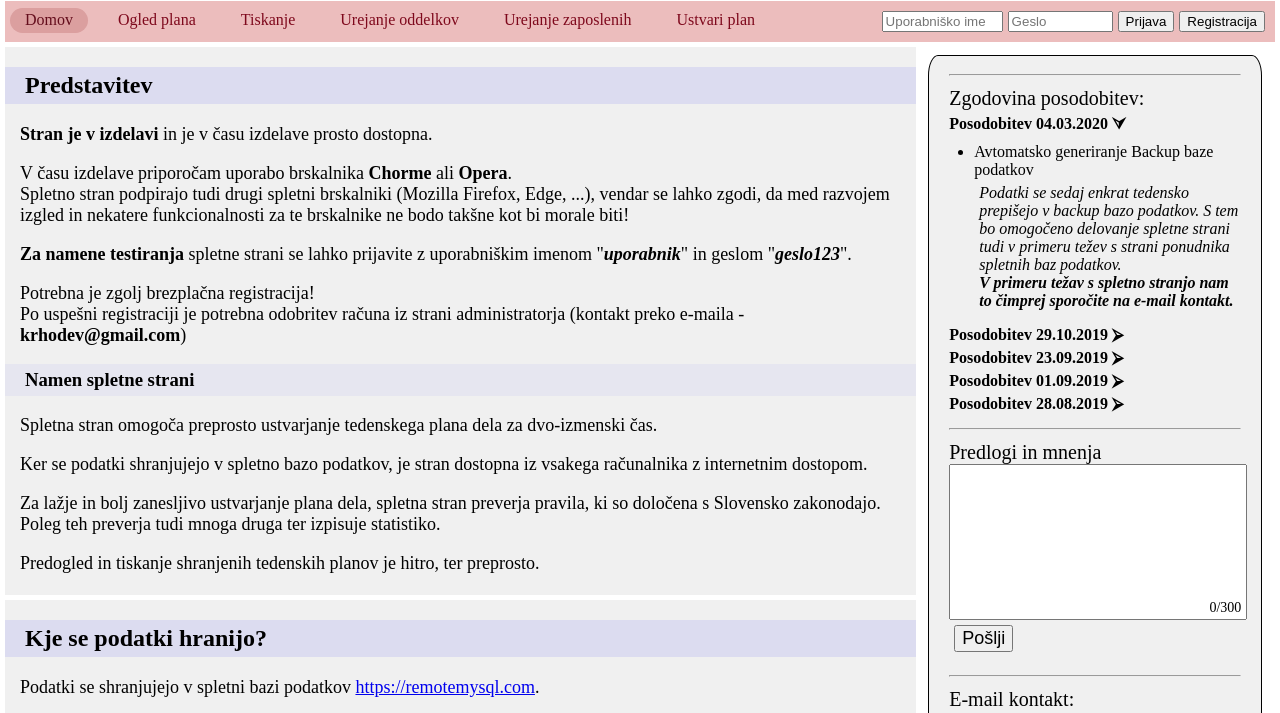
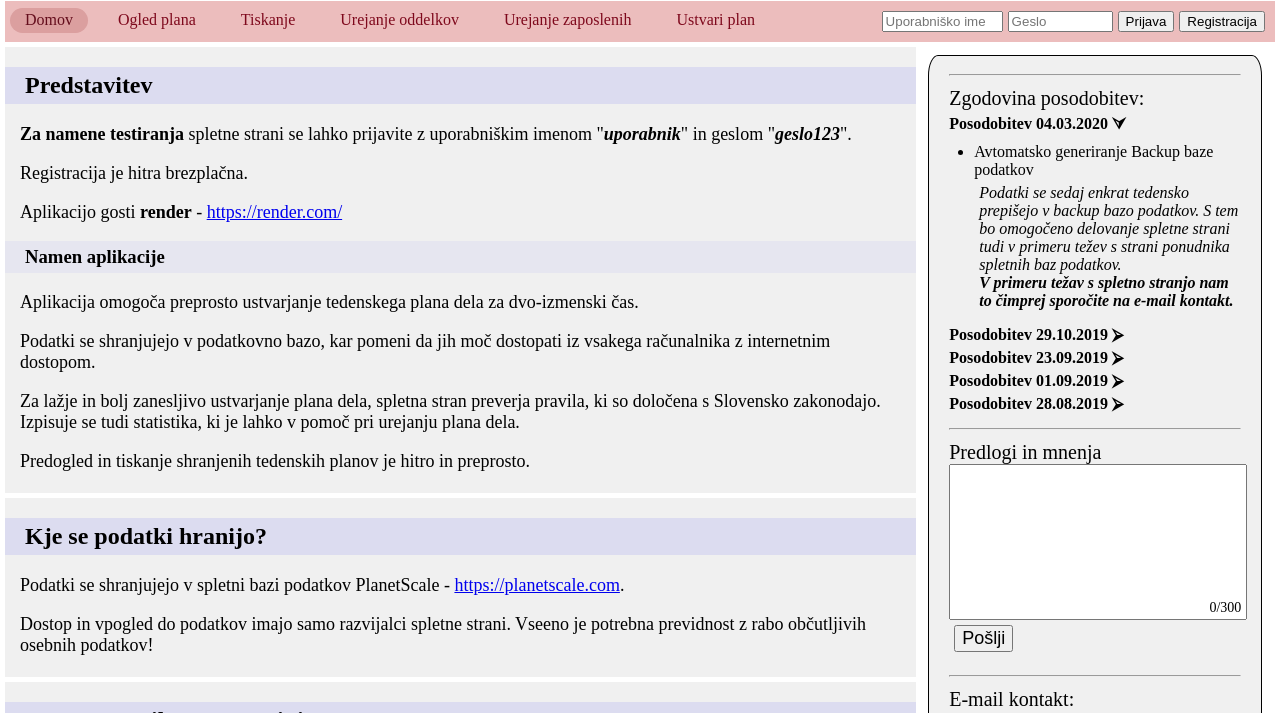
Before and after one commit to blazvrh/Shift-Planner-v2, a website: page public/index.html in a window 1280 px wide. Shown: the part 87-800 px from the top of the page. Drawn offline with Linux system fonts and the light colour scheme; no server answers.

Commit message:
index.html update + node upgrade

```diff
--- a/public/index.html
+++ b/public/index.html
@@ -199,51 +199,43 @@
         <article>
             <h2>Predstavitev</h2>
             <p>
-                <strong>Stran je v izdelavi</strong> in je v času izdelave prosto dostopna.
-            </p>
-            <p>
-                V času izdelave priporočam uporabo brskalnika <strong>Chorme</strong> ali <strong>Opera</strong>.
-                <br>
-                Spletno stran podpirajo tudi drugi spletni brskalniki (Mozilla Firefox, Edge, ...),
-                vendar se lahko zgodi, da med razvojem izgled in nekatere funkcionalnosti za te brskalnike ne bodo
-                takšne kot bi morale biti!
-            </p>
-            <p>
                 <strong>Za namene testiranja</strong> spletne strani se lahko prijavite z uporabniškim imenom "<em><strong>uporabnik</strong></em>"
                 in geslom "<em><strong>geslo123</strong></em>".
             </p>
             <p>
-                Potrebna je zgolj brezplačna registracija!
-                <br>
-                Po uspešni registraciji je potrebna odobritev računa iz strani administratorja
-                (kontakt preko e-maila - <strong>krhodev@gmail.com</strong>)
-            </p>
-            <h3>Namen spletne strani</h3>
-            <p>
-                Spletna stran omogoča preprosto ustvarjanje tedenskega plana dela za dvo-izmenski čas.
+                Registracija je hitra brezplačna.
             </p>
             <p>
-                Ker se podatki shranjujejo v spletno bazo podatkov, je stran dostopna iz vsakega računalnika z
+                Aplikacijo gosti <strong>render</strong> - <a href="https://render.com/">https://render.com/</a>
+            </p>
+
+            <h3>Namen aplikacije</h3>
+            <p>
+                Aplikacija omogoča preprosto ustvarjanje tedenskega plana dela za dvo-izmenski čas.
+            </p>
+            <p>
+                Podatki se shranjujejo v podatkovno bazo, kar pomeni da jih moč dostopati iz vsakega računalnika z
                 internetnim dostopom.
             </p>
             <p>
                 Za lažje in bolj zanesljivo ustvarjanje plana dela, spletna stran preverja pravila, ki so določena
-                s Slovensko zakonodajo. Poleg teh preverja tudi mnoga druga ter izpisuje statistiko.
+                s Slovensko zakonodajo.<br>
+                Izpisuje se tudi statistika, ki je lahko v pomoč pri urejanju plana dela.
             </p>
             <p>
-                Predogled in tiskanje shranjenih tedenskih planov je hitro, ter preprosto.
+                Predogled in tiskanje shranjenih tedenskih planov je hitro in preprosto.
             </p>
         </article>
 
         <article>
             <h2>Kje se podatki hranijo?</h2>
             <p>
-                Podatki se shranjujejo v spletni bazi podatkov
-                <a href="https://remotemysql.com/">https://remotemysql.com</a>.
+                Podatki se shranjujejo v spletni bazi podatkov PlanetScale -
+                <a href="https://planetscale.com/">https://planetscale.com</a>.
             </p>
             <p>
                 Dostop in vpogled do podatkov imajo samo razvijalci spletne strani.
-                Vseeno bodite previdni z rabo občutljivih osebnih podatkov!
+                Vseeno je potrebna previdnost z rabo občutljivih osebnih podatkov!
             </p>
         </article>
 
@@ -298,41 +290,7 @@
                     </li>
                 </ul>
             </p>
-            <!-- <p>
-                <h3>Pravila, ki še niso implementirana:</h3>
-                <ul>
-                    <li>
-                        <h4>Dovoljeni prazniki na leto:</h4>
-                        Preverjanje ali je oseba opravila več praznikov v letu, kot dovoljeno.
-                    </li>
-                    <li>
-                        <h4>Posebna pravila za dijake pod 18. letom starosti:</h4>
-                        Dijaki, ki še niso dopolnili 18. let imajo nekoliko drugačne pogoje dela.
-                    </li>
-                </ul>
-            </p> -->
         </article>
-
-        <!-- <article>
-            <h2>Feedback</h2>
-            <p>
-                Mnenja in predloge za izboljšavo lahko sporočite na preko e-maila.
-            </p>
-        </article> -->
-
-        <!-- <article>
-            <h2>Ali je res potrebno vpisati vse oddelke in zaposlene?</h2>
-            <p>
-                Oddelke je potrebno vpisati, saj drugače program ne more pravilno delovati.
-            </p>
-            <p>
-                Zaposlenih ni potrebno vpisati, vendar je to priporočljivo.
-                Za zaposlene, ki niso vpisani v seznam, program ne more pregledati vseh pravil.
-            </p>
-        </article> -->
-
-
-
     </div>
 
 
```
Also changed, not shown: 1 other file.
